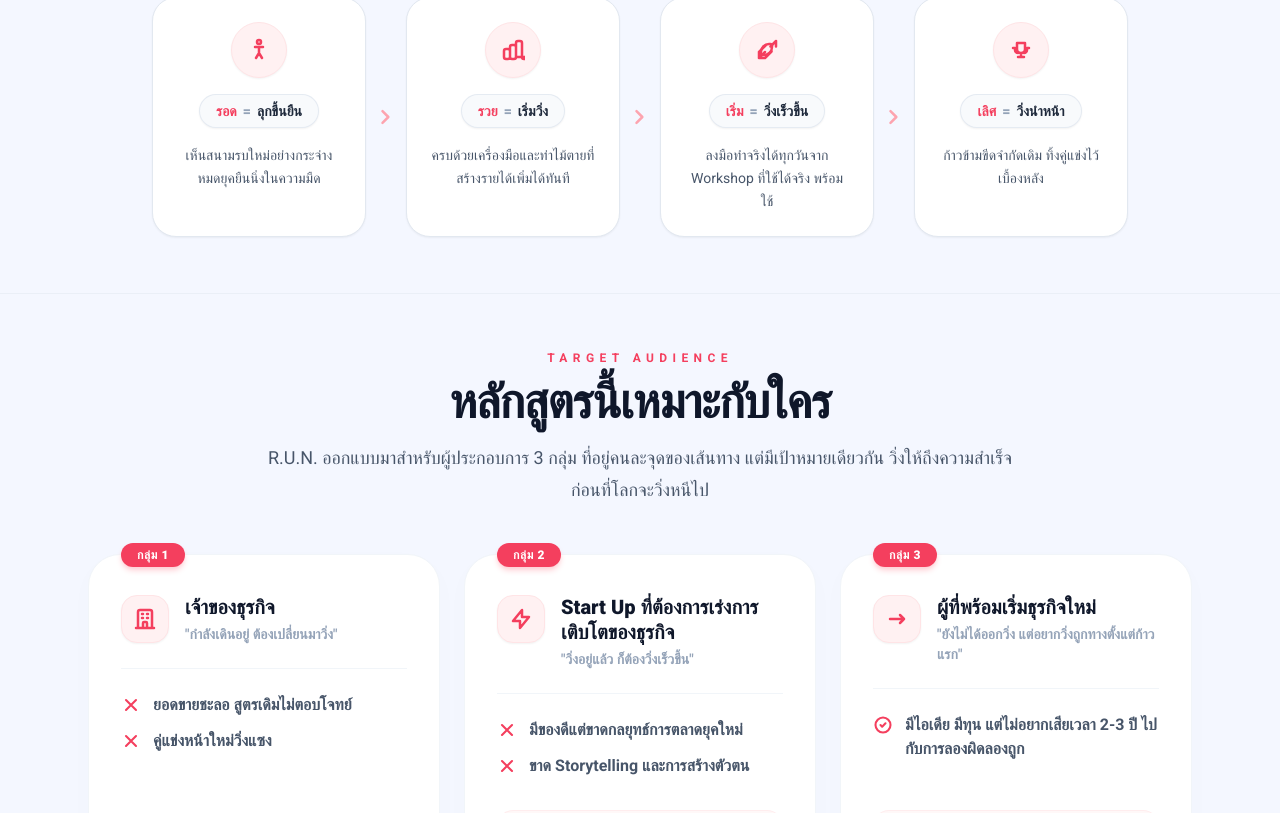
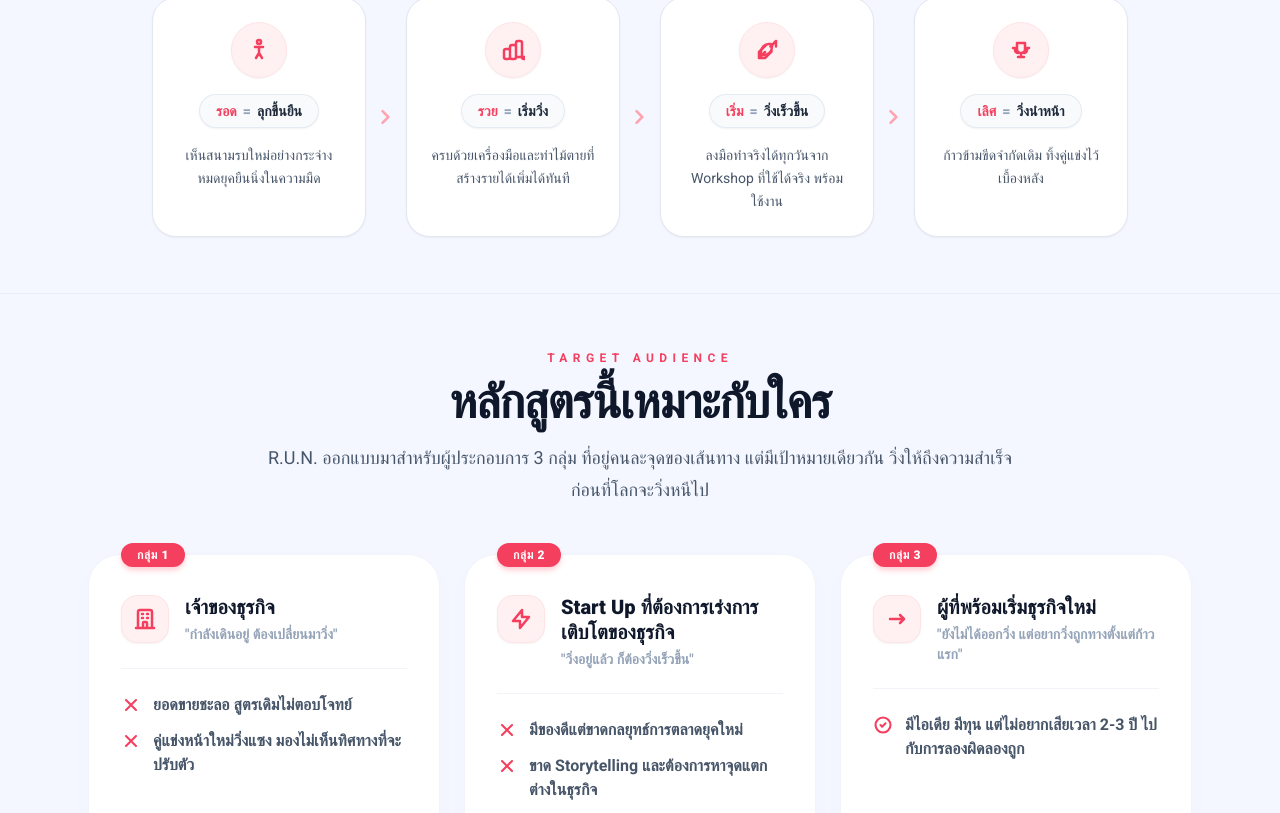
Before and after one commit to poohphurit/RunProject, a React (Vite) app: page / in a window 1280 px wide. Shown: the part 1387-2200 px from the top of the page. Built offline with nearby package versions, Linux system fonts and the light colour scheme; the HTML template or start-up script is replaced by a standard one; a web font is replaced by a local one.

Commit message:
feat: update target audience bullet texts in Groups 1 and 2 per mockup

```diff
--- a/src/App.jsx
+++ b/src/App.jsx
@@ -461,7 +461,7 @@ export default function App() {
             {
               tag: 'เริ่ม',
               title: 'วิ่งเร็วขึ้น',
-              desc: 'ลงมือทำจริงได้ทุกวันจาก Workshop ที่ใช้ได้จริง พร้อมใช้',
+              desc: 'ลงมือทำจริงได้ทุกวันจาก Workshop ที่ใช้ได้จริง พร้อมใช้งาน',
               icon: (
                 <svg className="w-6 h-6" fill="none" stroke="currentColor" viewBox="0 0 24 24" strokeWidth="2.5">
                   <path strokeLinecap="round" strokeLinejoin="round" d="M15.5 8.5L21 3m0 0l-5.5 5.5M21 3v5.5m-11 5.5L4 20m0 0v-5.5M4 20h5.5M10.5 7.5L4 14M16.5 13.5L10 20" />
@@ -553,7 +553,7 @@ export default function App() {
                   <svg className="w-5 h-5 text-rose-500 shrink-0 mt-0.5" fill="none" stroke="currentColor" viewBox="0 0 24 24" strokeWidth="2.5">
                     <path strokeLinecap="round" strokeLinejoin="round" d="M6 18L18 6M6 6l12 12" />
                   </svg>
-                  <span>คู่แข่งหน้าใหม่วิ่งแซง</span>
+                  <span>คู่แข่งหน้าใหม่วิ่งแซง มองไม่เห็นทิศทางที่จะปรับตัว</span>
                 </li>
               </ul>
             </div>
@@ -601,7 +601,7 @@ export default function App() {
                   <svg className="w-5 h-5 text-rose-500 shrink-0 mt-0.5" fill="none" stroke="currentColor" viewBox="0 0 24 24" strokeWidth="2.5">
                     <path strokeLinecap="round" strokeLinejoin="round" d="M6 18L18 6M6 6l12 12" />
                   </svg>
-                  <span>ขาด Storytelling และการสร้างตัวตน</span>
+                  <span>ขาด Storytelling และต้องการหาจุดแตกต่างในธุรกิจ</span>
                 </li>
               </ul>
             </div>
```
